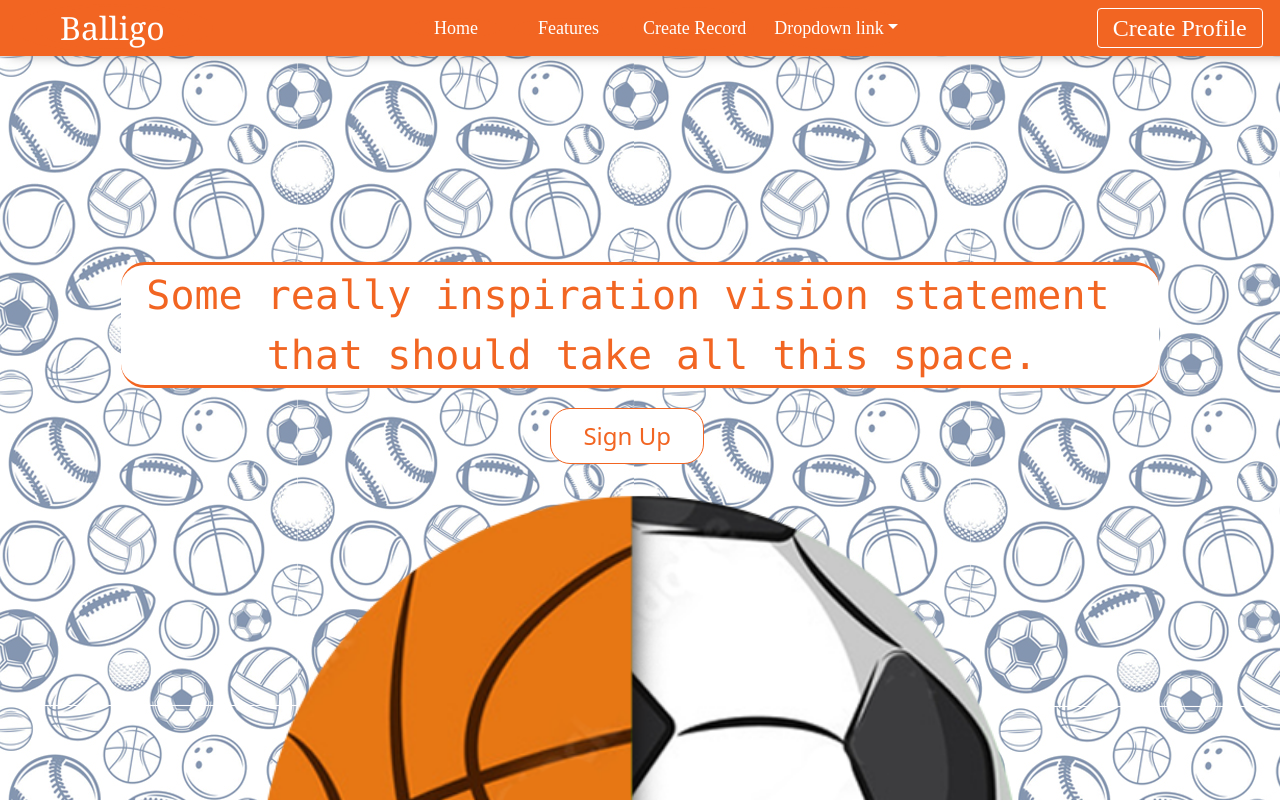
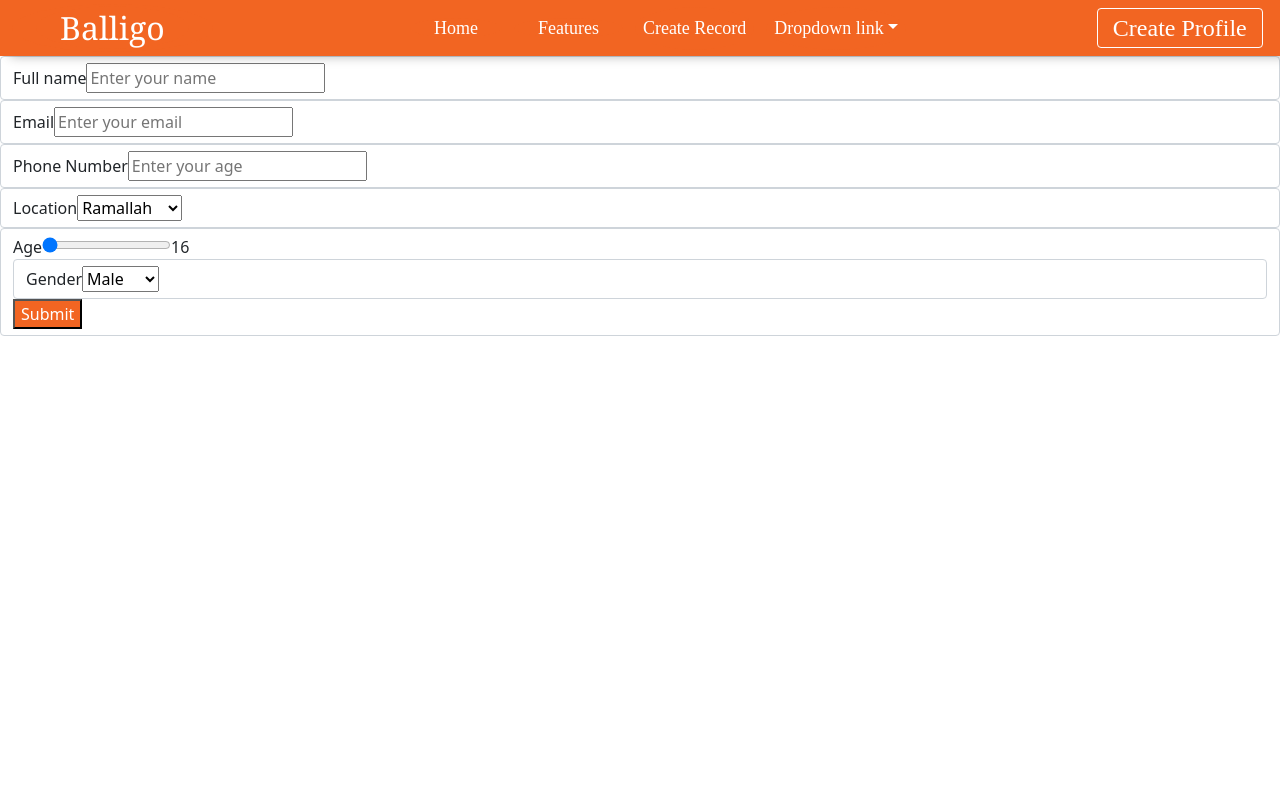
Before and after one commit to khalilFadi/Baligo, a React (Create React App) app in the folder client/: page / in a window 1280 px wide. Built offline with nearby package versions, Linux system fonts and the light colour scheme.

Commit message:
second screen and preparation of the survey

```diff
--- a/client/src/App.js
+++ b/client/src/App.js
@@ -10,6 +10,7 @@ import Edit from "./components/edit";
 import Create from "./components/create";
 import MainScreen from "./Pages/mainscreen";
 import SecondScreen from "./Pages/secondScreen";
+import Survey from "./Pages/Survey";
 
 import root from "./styles/Style.css";
 
@@ -19,8 +20,8 @@ const App = () => {
 
    <div style={{maxWidth: "100%"}}>
     <Navbar/>
-    <MainScreen/>
-
+    <Survey/>
+  {/* <SecondScreen /> */}
     {/* <Navbar/>mes
     <MainScreen/>
     <SecondScreen/>
--- a/client/src/Pages/CreateAParty.js
+++ b/client/src/Pages/CreateAParty.js
@@ -83,14 +83,43 @@ export default function CreateAPartyscreen() {
                 value={form.DateRange}
                 onChange={(e) => updateForm({ DateRange: e.target.value })}
                 ></input>
+    <div id="chooseSport">
+
+         <input
+            type="submit"
+            value="Basketball"
+            style={{marginTop: "2vh", marginLeft: "2vw"}}
+            className="SubButton orange"
+            id = "SubmitButton"
+         />
+        <div>
+          <img src="../Resources"/>
+          <input
+              type="submit"
+              value="Football"
+
+              style={{marginTop: "2vh", marginLeft: "2vw"}}
+              className="SubButton orange"
+              id = "SubmitButton"
+          ></input>
+        </div>
             <input
             type="submit"
+            value="VollyBall"
+
+            style={{marginTop: "2vh", marginLeft: "2vw"}}
+            className="SubButton orange"
+            id = "SubmitButton"
+         />
+         </div>
+<input
+            type="submit"
+            style={{marginTop: "2vh", marginLeft: "2vw"}}
             className="SubButton white"
             id = "SubmitButton"
+         ></input>
+        </form>
 
-         />
-
-        </form>
         {/* <div>
             <input type="image" onClick={(e) => updateForm({ Sport: "Basketball" })} src={require("../Resources/Images/2ndscreen-basketball-logo.png")} />
             <input type="image" onClick={(e) => updateForm({ Sport: "Football" })} src={require("../Resources/Images/2ndScreen-football-logo.png")} />
--- /dev/null
+++ b/client/src/Pages/Survey.js
@@ -0,0 +1,116 @@
+
+
+//css
+import "bootstrap/dist/css/bootstrap.css";
+
+import "../styles/Style.css";
+import React, { useState } from "react";
+import { useNavigate } from "react-router";
+
+
+export default function Survey() {
+
+    return (
+        <div>
+
+    <h1>Creating your profile!</h1>
+
+  <form id="form">
+
+      <div class="form-control">
+          <label for="name" id="label-name">
+              Full name
+          </label>
+
+          <input type="text"
+                 id="name"
+                 placeholder="Enter your name" />
+      </div>
+
+      <div class="form-control">
+          <label for="email" id="label-email">
+              Email
+          </label>
+
+          <input type="email"
+                 id="email"
+                 placeholder="Enter your email" />
+      </div>
+
+      <div class="form-control">
+          <label for="age" id="label-age">
+              Phone Number
+          </label>
+
+
+          <input type="text"
+                 id="age"
+                 placeholder="Enter your age" />
+      </div>
+<div class="form-control">
+          <label for="role" id="label-role">
+              Location
+          </label>
+
+          <select name="role" id="role">
+              <option value="Ramallah">Ramallah</option>
+              <option value="Bethlehem">Bethlehem</option>
+             <option value="Jericho">Jericho</option>
+            <option value="Jerusalem">Jerusalem</option>
+            <option value="Hebron">Hebron</option>
+          </select>
+      </div>
+
+    <div class="form-control">
+          <label> Age
+          </label>
+
+           <input type="range" value="16" min="16" max="30" oninput="this.nextElementSibling.value = this.value"/>
+<output>16</output>
+      <div class="form-control">
+          <label for="role" id="label-role">
+              Gender
+          </label>
+
+
+          <select name="role" id="role">
+              <option value="Male">Male</option>
+              <option value="Female">Female</option>
+
+          </select>
+      </div>
+{
+    //   <div class="form-control">
+    //       <label>
+    //         Do you prefer to play with people of your own gender?
+    //       </label>
+
+    //       <label for="recommed-1">
+    //           <input type="radio"
+    //                  id="recommed-1"
+    //                  name="recommed">Yes</input>
+    //       </label>
+    //       <label for="recommed-2">
+    //           <input type="radio"
+    //                  id="recommed-2"
+    //                  name="recommed">No</input>
+    //       </label>
+    //   </div>
+}
+
+      {/* <div class="form-control">
+          <label>  <a href="https://www.google.com" target="_blank"> Terms and Conditions</a>
+              <small>Required</small>
+          </label>
+          <label for="inp-1">
+              <input type="checkbox"
+                     name="inp">I have read and agree to the terms and conditions</input></label>
+
+      </div> */}
+          <button type="submit" value="submit">
+          Submit
+      </button>
+</div></form>
+        </div>
+    );
+}
--- a/client/src/styles/Style.css
+++ b/client/src/styles/Style.css
@@ -86,7 +86,18 @@ button:hover{
     border-color: var(--SecondaryColor);
     transition: 0.5s;
 }
+.orange{
+    background-color: var(--MainColor);
 
+    transition: 0.5s;
+    color: var(--SecondaryColor);
+}
+.orange:hover{
+    background-color: var(--SecondaryColor);
+    color: var(--MainColor);
+    border-color: var(--MainColor);
+    transition: 0.5s;
+}
 #btn{
     height: 9vh;
     text-align: center;
--- a/client/src/styles/secondscreenstyle.css
+++ b/client/src/styles/secondscreenstyle.css
@@ -149,9 +149,14 @@
     width: 60vw;
     font-size: 2.9vh;
     text-align: left;
-    padding-left: 2vw;
+    /* padding-left: 2vw; */
     height: 5vh;
     border-radius: 0px;
+    margin-left: 2vw;
+}
+#leftOpenMenu .inputing::placeholder{
+    color: var(--SecondaryColor);
+    padding-left: -2vw;
 }
 #leftOpenMenu .inputing:hover{
     box-shadow: 100px;
@@ -163,3 +168,13 @@
     height: 31vh;
     top: 0vh;
 }
+#chooseSport *{
+    float: left;
+    text-align: center;
+    align-items: center;
+    margin-left: 10vw;
+}
+#chooseSport *::placeholder{
+    color: var(--SecondaryColor);
+
+}
```
